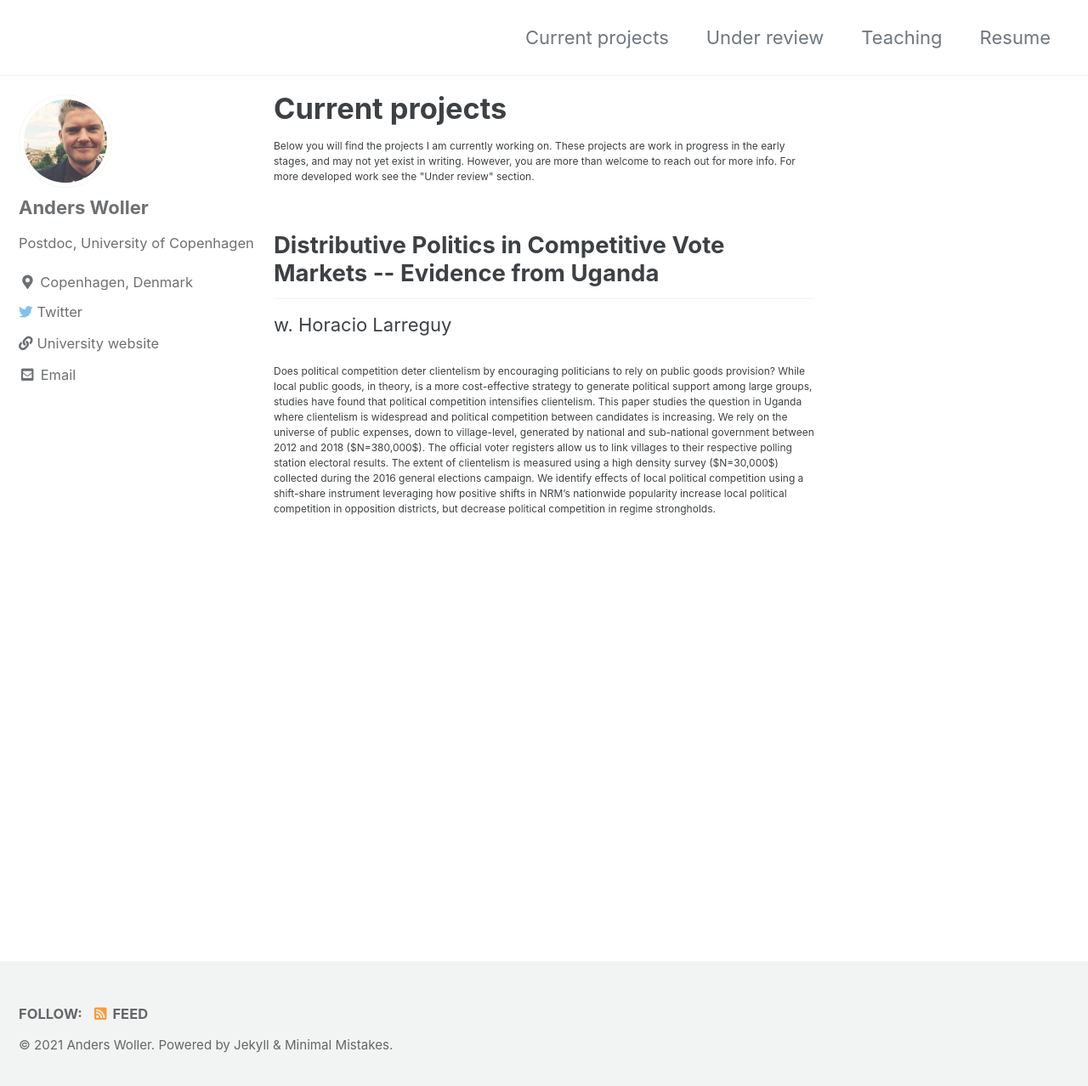
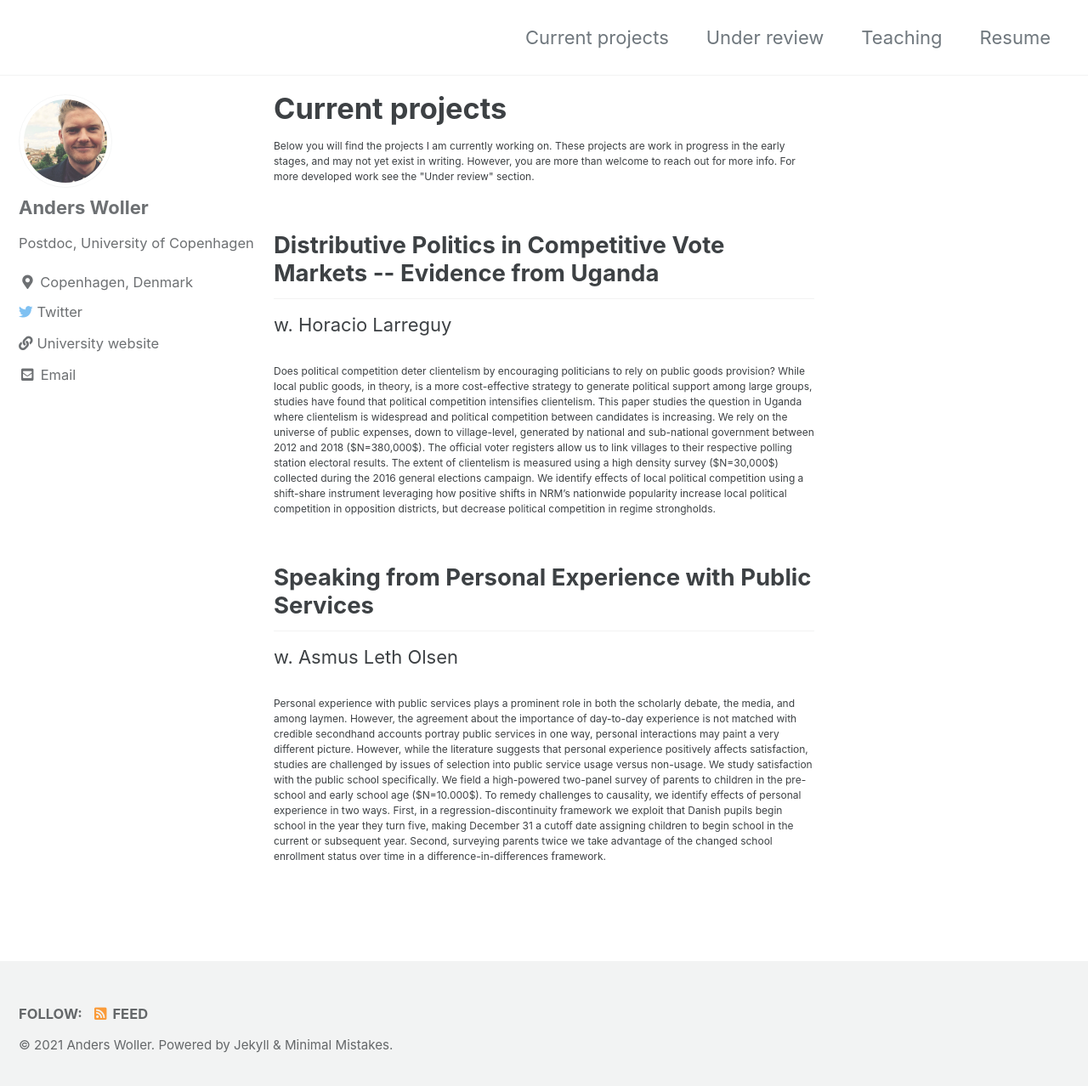
Before and after one commit to AndersWoller/AndersWoller.github.io, a Jekyll site: the page built from _pages/research.md, in a window 1280 px wide and 1286 px high. Shown: the top 1278 px of the window at 85% size. Built offline with Jekyll 4.4.1, drawn with Linux system fonts in a browser that asks for light colours; cached includes are drawn as plain includes.

Commit message:
adding personal experience

```diff
--- a/_pages/research.md
+++ b/_pages/research.md
@@ -10,3 +10,11 @@ permalink: /Research/
 w. Horacio Larreguy
 
 <p style="font-size:12px"> Does political competition deter clientelism by encouraging politicians to rely on public goods provision? While local public goods, in theory, is a more cost-effective strategy to generate political support among large groups, studies have found that political competition intensifies clientelism. This paper studies the question in Uganda where clientelism is widespread and political competition between candidates is increasing. We rely on the universe of public expenses, down to village-level, generated by national and sub-national government between 2012 and 2018 ($N=380,000$). The official voter registers allow us to link villages to their respective polling station electoral results. The extent of clientelism is measured using a high density survey ($N=30,000$) collected during the 2016 general elections campaign. We identify effects of local political competition using a shift-share instrument leveraging how positive shifts in NRM’s nationwide popularity increase local political competition in opposition districts, but decrease political competition in regime strongholds. </p>
+
+
+
+
+<h2> Speaking from Personal Experience with Public Services </h2>
+w. Asmus Leth Olsen
+
+<p style="font-size:12px"> Personal experience with public services plays a prominent role in both the scholarly debate, the media, and among laymen. However, the agreement about the importance of day-to-day experience is not matched with credible   secondhand accounts portray public services in one way, personal interactions may paint a very different picture. However, while the literature suggests that personal experience positively affects satisfaction, studies are challenged by issues of selection into public service usage versus non-usage. We study satisfaction with the public school specifically. We field a high-powered two-panel survey of parents to children in the pre-school and early school age ($N=10.000$). To remedy challenges to causality, we identify effects of personal experience in two ways. First, in a regression-discontinuity framework we exploit that Danish pupils begin school in the year they turn five, making December 31 a cutoff date assigning children to begin school in the current or subsequent year. Second, surveying parents twice we take advantage of the changed school enrollment status over time in a difference-in-differences framework. </p>
```
